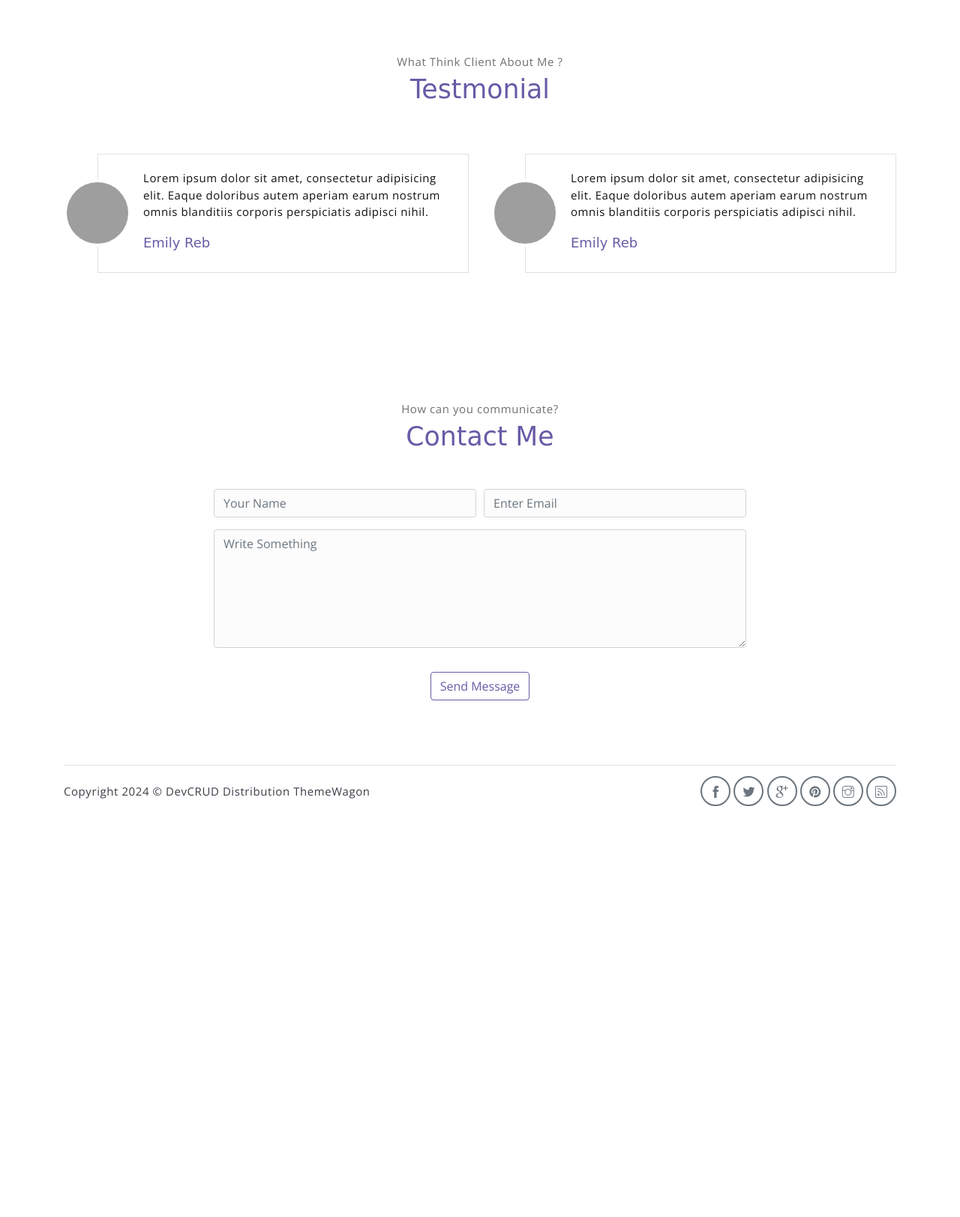
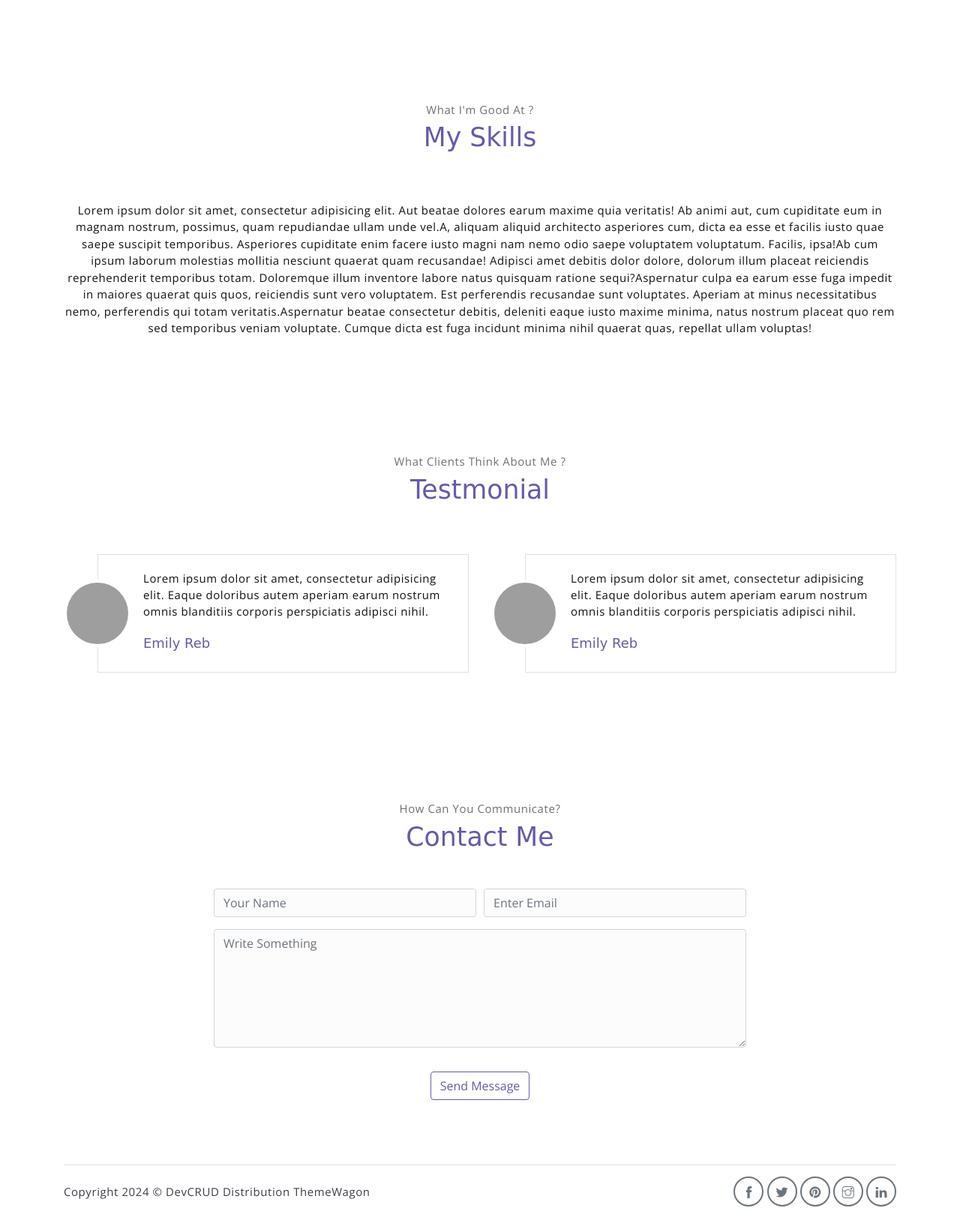
Before and after one commit to alperenynk/Django_Site, a Django app: template templates/index.html in a window 1280 px wide. Shown: the part 1190-2813 px from the top of the page at 75% size. Before the commit the page ends 2265 px from the top, so only its background shows below. Run offline with Django 5.2, Linux system fonts and the light colour scheme; the template is opened without the code that fills it: values that come from a table or form of the project are taken from there, others are empty; tables that the repository leaves empty hold one stand-in row (values such as "Sample post"); some libraries are stand-ins or nearby versions; some web fonts are replaced; grey boxes are pictures that could not be loaded.

Commit message:
refactor: changes on ready template

```diff
--- a/myCV/models.py
+++ b/myCV/models.py
@@ -51,3 +51,35 @@ class GeneralSetting(AbstractModel):
         verbose_name = "General Setting"
         verbose_name_plural = "General Settings"
         ordering = ("name",)
+
+
+class ImageSetting(AbstractModel):
+    name = models.CharField(
+        default="",
+        max_length=254,
+        blank=True,
+        verbose_name="Name",
+        help_text="This is variable of the setting.",
+    )
+    description = models.CharField(
+        default="",
+        max_length=254,
+        blank=True,
+        verbose_name="Description",
+        help_text="",
+    )
+    file = models.ImageField(
+        default="",
+        verbose_name="Image",
+        help_text="",
+        blank=True,
+        upload_to="images"
+    )
+
+    def __str__(self):
+        return f"Image Setting: {self.name}"
+
+    class Meta:
+        verbose_name = "Image Setting"
+        verbose_name_plural = "Image Settings"
+        ordering = ("name",)
--- a/templates/includes/footer.html
+++ b/templates/includes/footer.html
@@ -11,10 +11,9 @@
         <div class="social-links text-right m-auto ml-sm-auto">
             <a href="javascript:void(0)" class="link"><i class="ti-facebook"></i></a>
             <a href="javascript:void(0)" class="link"><i class="ti-twitter-alt"></i></a>
-            <a href="javascript:void(0)" class="link"><i class="ti-google"></i></a>
             <a href="javascript:void(0)" class="link"><i class="ti-pinterest-alt"></i></a>
             <a href="javascript:void(0)" class="link"><i class="ti-instagram"></i></a>
-            <a href="javascript:void(0)" class="link"><i class="ti-rss"></i></a>
+            <a href="javascript:void(0)" class="link"><i class="ti-linkedin"></i></a>
         </div>
     </footer>
 </div>
--- a/templates/includes/head.html
+++ b/templates/includes/head.html
@@ -5,9 +5,10 @@
     <meta name="viewport" content="width=device-width, initial-scale=1, shrink-to-fit=no">
     <meta name="description" content="Start your development with Meyawo landing page.">
     <meta name="author" content="Devcrud">
-    <title>{{ title }}</title>
-    <!-- font icons -->
+    <title>{{ site_title }}</title>
+    <meta name="keywords" content="{{ site_keywords }}">
+    <meta name="description" content="{{ site_description }}">
+    <meta name="author" content="Alperen YANIK">
     <link rel="stylesheet" href="{% static "vendors/themify-icons/css/themify-icons.css" %}">
-    <!-- Bootstrap + Meyawo main styles -->
     <link rel="stylesheet" href="{% static "css/meyawo.css" %}">
 </head>
--- a/templates/includes/navbar.html
+++ b/templates/includes/navbar.html
@@ -3,13 +3,16 @@
 <!-- Page Navbar -->
 <nav class="custom-navbar" data-spy="affix" data-offset-top="20">
     <div class="container">
-        <a class="logo" href="#">Meyawo</a>
+        <a class="logo" href="{% url "index" %}">Meyawo</a>
         <ul class="nav">
             <li class="item">
                 <a class="link" href="{% url "index" %}">Home</a>
             </li>
             <li class="item">
                 <a class="link" href="#about">About</a>
+            </li>
+            <li class="item">
+                <a class="link" href="#skills">Skills</a>
             </li>
             <li class="item">
                 <a class="link" href="#testmonial">Testmonial</a>
--- a/templates/index.html
+++ b/templates/index.html
@@ -3,7 +3,7 @@
 <!DOCTYPE html>
 <html lang="en">
 
-{% include "includes/head.html" with title="Alperen YANIK" %}
+{% include "includes/head.html" %}
 
 <body data-spy="scroll" data-target=".navbar" data-offset="40" id="home">
 
@@ -15,44 +15,50 @@
     <div class="header-content container">
         <h1 class="header-title">
             <span class="up">HI!</span>
-                <span class="down">I am John Doe</span>
+            <span class="down">I am {{ home_banner_name }}</span>
         </h1>
-            <p class="header-subtitle">FRONTEND WEB DESIGNER</p>
+        <p class="header-subtitle">{{ home_banner_title }}</p>
     </div>
 </header><!-- end of page header -->
 
-    <!-- about section -->
-    <section class="section pt-0" id="about">
-        <!-- container -->
+<section class="section" id="about">
     <div class="container text-center">
-            <!-- about wrapper -->
         <div class="about">
             <div class="about-img-holder">
                 <img src="{% get_media_prefix %}imgs/man.png" class="about-img"
-                        alt="Resim Aciklama">
+                     alt="Resim">
             </div>
             <div class="about-caption">
                 <p class="section-subtitle">Who Am I ?</p>
                 <h2 class="section-title mb-3">About Me</h2>
                 <p>
-                        Lorem ipsum dolor sit amet, consectetur adipisicing elit. Repudiandae aliquid ad provident aut
-                        fuga animi soluta quae eos non cupiditate voluptates dolorem, doloremque quos dicta quibusdam
-                        impedit iure nemo a iste
-                        <br>culpa! Quasi quibusdam hic recusandae delectus velit officiis explicabo voluptatibus! Nemo
-                        esse similique, voluptates labore distinctio, placeat explicabo facilis molestias, blanditiis
-                        culpa iusto voluptatem ratione eligendi a, quia temporibus velit vero ipsa sint ex voluptatum
-                        expedita aliquid! Debitis, nam!
+                    {{ about_myself_welcome }}
                 </p>
                 <button class="btn-rounded btn btn-outline-primary mt-4">Download CV</button>
             </div>
-            </div><!-- end of about wrapper -->
-        </div><!-- end of container -->
-    </section> <!-- end of about section -->
+        </div>
+    </div>
+</section>
+
+<!-- skill section -->
+<section class="section" id="skills">
+    <div class="container text-center">
+        <div>
+            <div>
+                <p class="section-subtitle">What I'm Good At ?</p>
+                <h2 class="section-title mb-6" style="text-align: center">My Skills</h2>
+                <p>
+                    <span>Lorem ipsum dolor sit amet, consectetur adipisicing elit. Aut beatae dolores earum maxime quia veritatis! Ab animi aut, cum cupiditate eum in magnam nostrum, possimus, quam repudiandae ullam unde vel.</span><span>A, aliquam aliquid architecto asperiores cum, dicta ea esse et facilis iusto quae saepe suscipit temporibus. Asperiores cupiditate enim facere iusto magni nam nemo odio saepe voluptatem voluptatum. Facilis, ipsa!</span><span>Ab cum ipsum laborum molestias mollitia nesciunt quaerat quam recusandae! Adipisci amet debitis dolor dolore, dolorum illum placeat reiciendis reprehenderit temporibus totam. Doloremque illum inventore labore natus quisquam ratione sequi?</span><span>Aspernatur culpa ea earum esse fuga impedit in maiores quaerat quis quos, reiciendis sunt vero voluptatem. Est perferendis recusandae sunt voluptates. Aperiam at minus necessitatibus nemo, perferendis qui totam veritatis.</span><span>Aspernatur beatae consectetur debitis, deleniti eaque iusto maxime minima, natus nostrum placeat quo rem sed temporibus veniam voluptate. Cumque dicta est fuga incidunt minima nihil quaerat quas, repellat ullam voluptas!</span>
+                </p>
+            </div>
+        </div>
+    </div>
+</section>
 
 <!-- testimonial section -->
 <section class="section" id="testmonial">
     <div class="container text-center">
-            <p class="section-subtitle">What Think Client About Me ?</p>
+        <p class="section-subtitle">What Clients Think About Me ?</p>
         <h6 class="section-title mb-6">Testmonial</h6>
 
         <!-- row -->
@@ -61,7 +67,7 @@
                 <div class="testimonial-card">
                     <div class="testimonial-card-img-holder">
                         <img src="{% get_media_prefix %}imgs/avatar2.jpg" class="testimonial-card-img"
-                                alt="Resim Aciklama">
+                             alt="Resim">
                     </div>
                     <div class="testimonial-card-body">
                         <p class="testimonial-card-subtitle">Lorem ipsum dolor sit amet, consectetur adipisicing
@@ -75,7 +81,7 @@
                 <div class="testimonial-card">
                     <div class="testimonial-card-img-holder">
                         <img src="{% get_media_prefix %}imgs/avatar3.jpg" class="testimonial-card-img"
-                                alt="Resim Aciklama">
+                             alt="Resim">
                     </div>
                     <div class="testimonial-card-body">
                         <p class="testimonial-card-subtitle">Lorem ipsum dolor sit amet, consectetur adipisicing
@@ -92,7 +98,7 @@
 <!-- contact section -->
 <section class="section" id="contact">
     <div class="container text-center">
-        <p class="section-subtitle">How can you communicate?</p>
+        <p class="section-subtitle">How Can You Communicate?</p>
         <h6 class="section-title mb-5">Contact Me</h6>
         <!-- contact form -->
         <form action="" class="contact-form col-md-10 col-lg-8 m-auto">
@@ -115,7 +121,6 @@
     </div><!-- end of container -->
 </section><!-- end of contact section -->
 
-
 {% include "includes/footer.html" %}
 
 </body>
```
Also changed, not shown: myCV/admin.py (+10 -0 lines), myCV/views.py (+19 -1 lines), myCV/migrations/0001_initial.py (added), myCV/migrations/0002_rename_generalsettings_generalsetting.py (added). Lines whose indentation alone changed are shown as unchanged.
